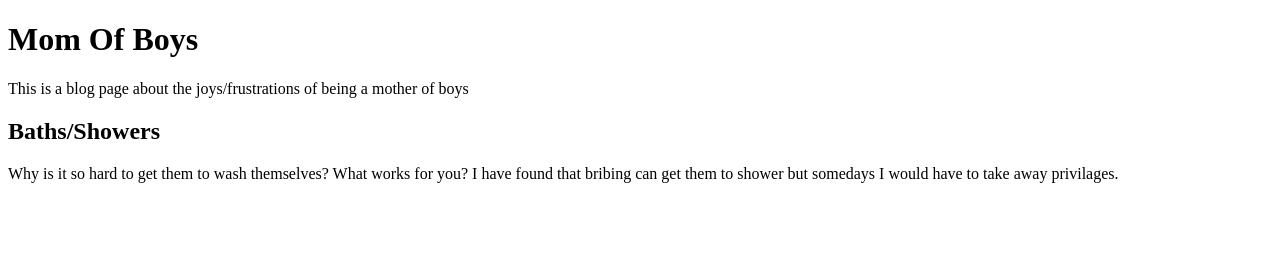
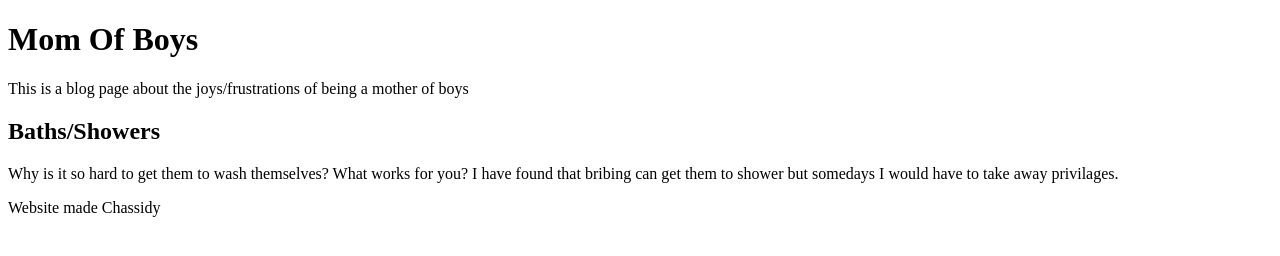
Before and after one commit to cmm4423/website, a plain HTML site: page index.html in a window 1280 px wide. Drawn offline with Linux system fonts and the light colour scheme.

Commit message:
Update index.html

```diff
--- a/index.html
+++ b/index.html
@@ -9,10 +9,13 @@
   <header>
     <h1>Mom Of Boys</h1>
         <p>This is a blog page about the joys/frustrations of being a mother of boys</p>
-        <section>
-           <h1>Baths/Showers</h1>
-           <p>Why is it so hard to get them to wash themselves? What works for you? I have found that bribing can get them to shower but somedays I would have to take away privilages.</p>
-         </section>
 </header>
+<section>
+   <h1>Baths/Showers</h1>
+   <p>Why is it so hard to get them to wash themselves? What works for you? I have found that bribing can get them to shower but somedays I would have to take away privilages.</p>
+ </section>
+ <footer>
+    <p>Website made Chassidy</p>
+  </footer>
 </body>
 </html>
```
